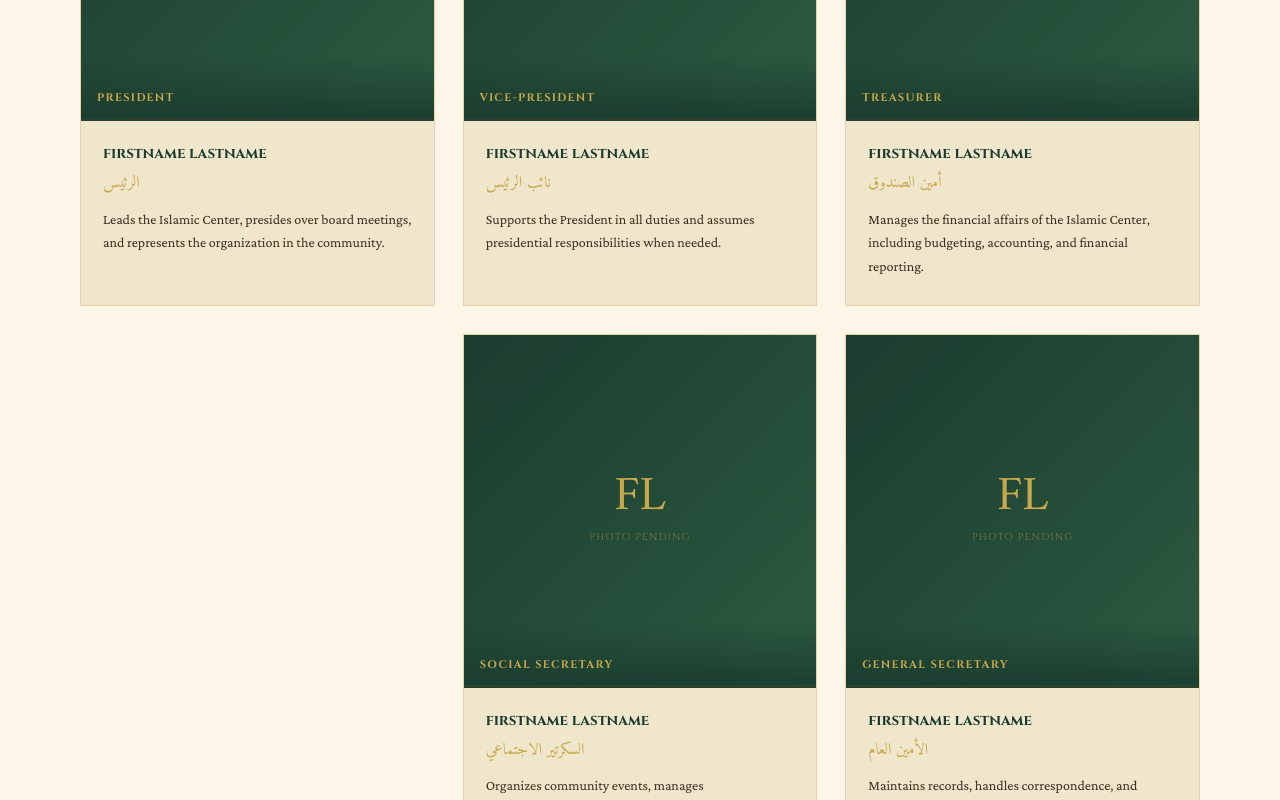
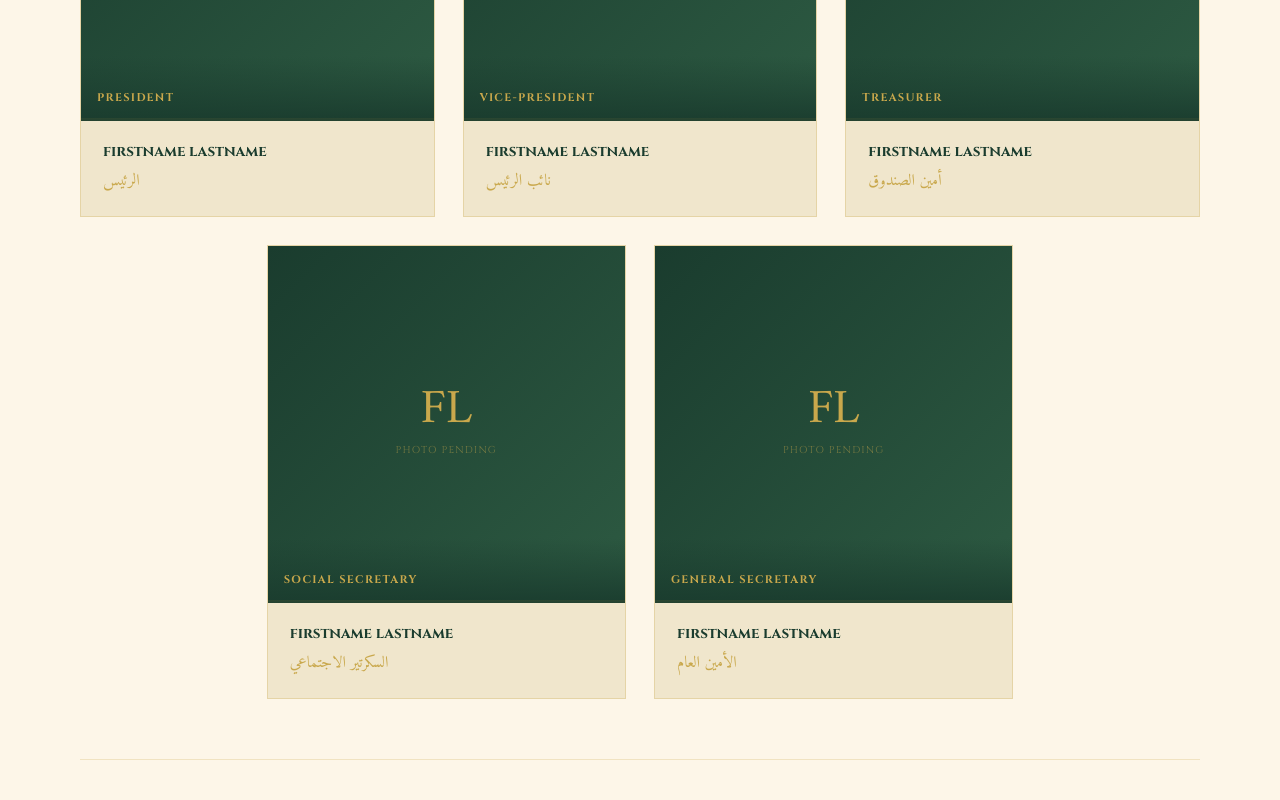
Before and after one commit to seddy69/website, a React (Vite) app: page /website/about in a window 1280 px wide. Shown: the part 2140-2940 px from the top of the page. Built offline with nearby package versions, Linux system fonts and the light colour scheme.

Commit message:
Update AboutPage.jsx

```diff
--- a/src/pages/AboutPage.jsx
+++ b/src/pages/AboutPage.jsx
@@ -141,10 +141,9 @@ function ExecutiveCard({ photo, name, role, roleAr, desc }) {
         </div>
       </div>
       {/* Text */}
-      <div style={{ padding: '20px 22px 26px' }}>
+      <div style={{ padding: '18px 22px 20px' }}>
         <div style={{ fontFamily: "'Cinzel', serif", fontSize: 15, fontWeight: 700, color: C.greenDeep, marginBottom: 4 }}>{name}</div>
-        <span style={{ fontFamily: "'Amiri', serif", fontSize: 16, color: C.gold, display: 'block', marginBottom: 10 }}>{roleAr}</span>
-        <p style={{ fontSize: 14, color: C.textMid, lineHeight: 1.7 }}>{desc}</p>
+        <span style={{ fontFamily: "'Amiri', serif", fontSize: 16, color: C.gold, display: 'block' }}>{roleAr}</span>
       </div>
     </div>
   )
@@ -186,9 +185,12 @@ function LeadershipSection() {
         {EXECUTIVE_BOARD.slice(0, 3).map(m => <ExecutiveCard key={m.role} {...m} />)}
       </div>
       {/* Second row: 2 cards centered */}
-      <div style={{ display: 'grid', gridTemplateColumns: 'repeat(3, 1fr)', gap: 28, marginBottom: 60 }}>
-        <div /> {/* spacer */}
-        {EXECUTIVE_BOARD.slice(3).map(m => <ExecutiveCard key={m.role} {...m} />)}
+      <div style={{ display: 'flex', justifyContent: 'center', gap: 28, marginBottom: 60 }}>
+        {EXECUTIVE_BOARD.slice(3).map(m => (
+          <div key={m.role} style={{ width: 'calc(33.333% - 14px)' }}>
+            <ExecutiveCard {...m} />
+          </div>
+        ))}
       </div>
 
       {/* Divider */}
```
